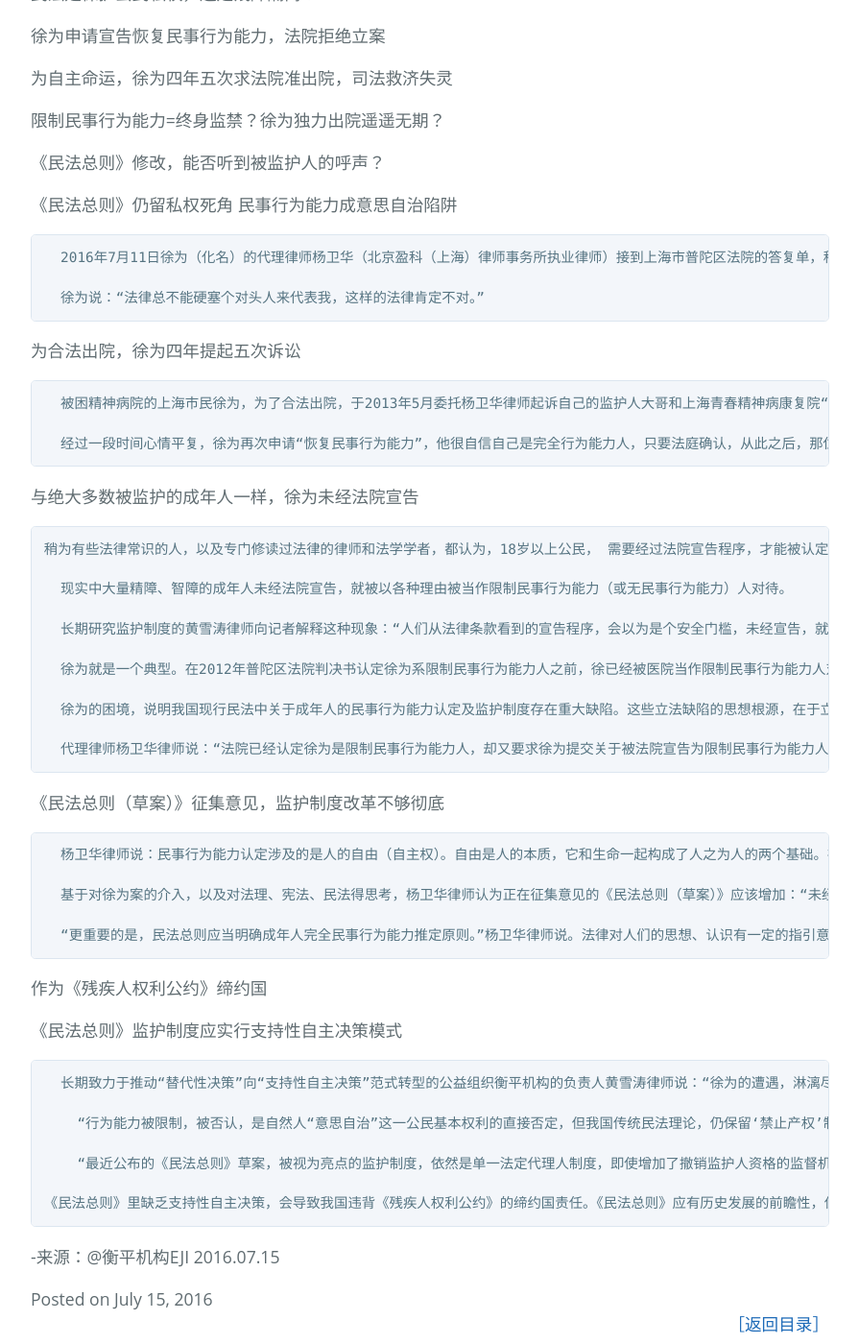
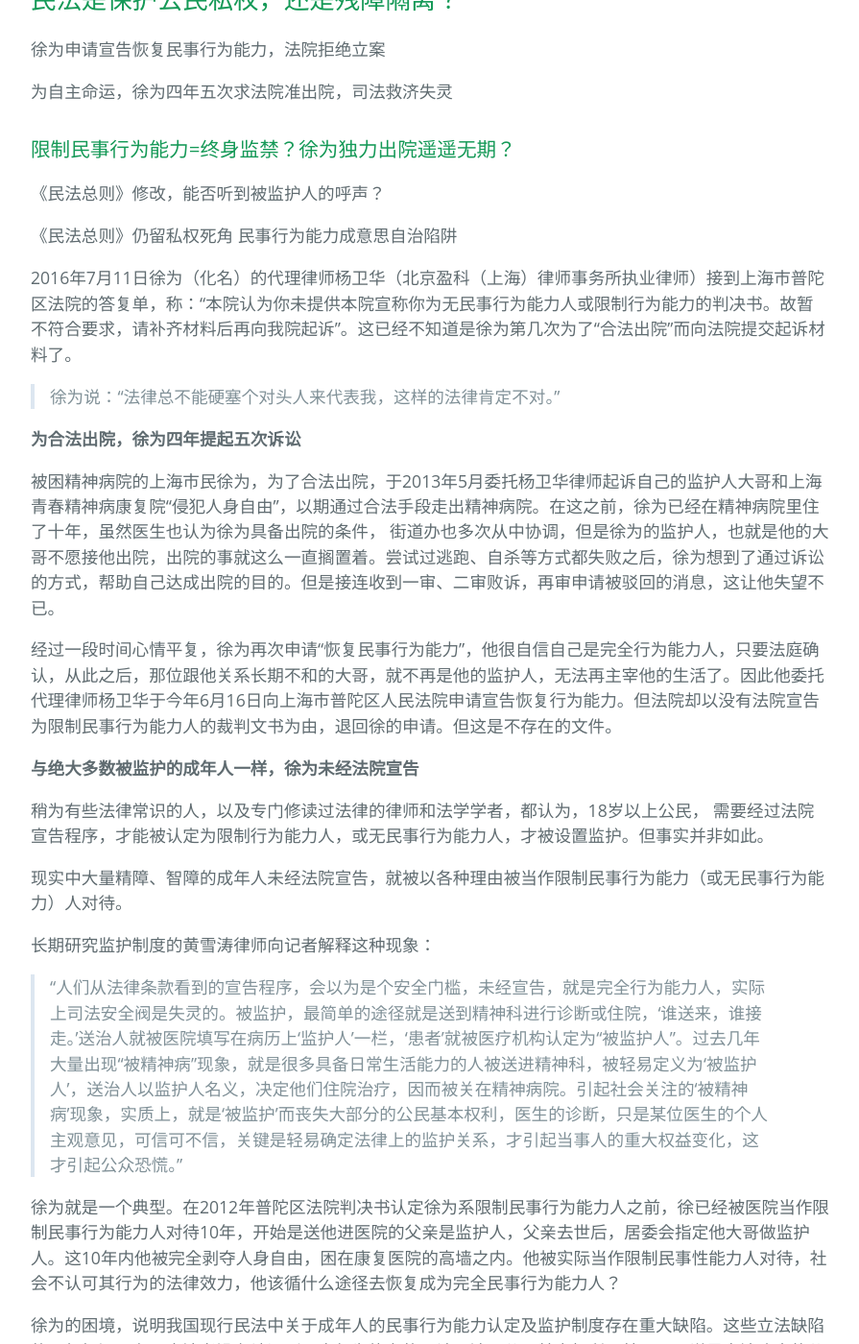
Before and after one commit to mdrights/mdrights.github.io, a Jekyll site: the page built from _posts/2016-07-15-徐为申请恢复民事行为能力遭拒.md, in a window 1280 px wide and 1400 px high, scrolled down 565 px. Shown: the whole window at 96% size, without its empty margins (192-1087 px from the left). Built offline with Jekyll 4.4.1, drawn with Linux system fonts in a browser that asks for light colours; some of the changed text lies outside the part shown.

Commit message:
refine the last post

```diff
--- a/_posts/2016-07-15-徐为申请恢复民事行为能力遭拒.md
+++ b/_posts/2016-07-15-徐为申请恢复民事行为能力遭拒.md
@@ -1,12 +1,12 @@
 ---
 ---
-民法是保护公民私权，还是残障隔离？
+## 民法是保护公民私权，还是残障隔离？
 
 徐为申请宣告恢复民事行为能力，法院拒绝立案
 
 为自主命运，徐为四年五次求法院准出院，司法救济失灵
 
-限制民事行为能力=终身监禁？徐为独力出院遥遥无期？
+### 限制民事行为能力=终身监禁？徐为独力出院遥遥无期？
 
 《民法总则》修改，能否听到被监护人的呼声？
 
@@ -14,56 +14,57 @@
 
 
 
-      2016年7月11日徐为（化名）的代理律师杨卫华（北京盈科（上海）律师事务所执业律师）接到上海市普陀区法院的答复单，称：“本院认为你未提供本院宣称你为无民事行为能力人或限制行为能力的判决书。故暂不符合要求，请补齐材料后再向我院起诉”。这已经不知道是徐为第几次为了“合法出院”而向法院提交起诉材料了。
+2016年7月11日徐为（化名）的代理律师杨卫华（北京盈科（上海）律师事务所执业律师）接到上海市普陀区法院的答复单，称：“本院认为你未提供本院宣称你为无民事行为能力人或限制行为能力的判决书。故暂不符合要求，请补齐材料后再向我院起诉”。这已经不知道是徐为第几次为了“合法出院”而向法院提交起诉材料了。
 
-      徐为说：“法律总不能硬塞个对头人来代表我，这样的法律肯定不对。”
+> 徐为说：“法律总不能硬塞个对头人来代表我，这样的法律肯定不对。”
 
 
-为合法出院，徐为四年提起五次诉讼
+**为合法出院，徐为四年提起五次诉讼**
 
-      被困精神病院的上海市民徐为，为了合法出院，于2013年5月委托杨卫华律师起诉自己的监护人大哥和上海青春精神病康复院“侵犯人身自由”，以期通过合法手段走出精神病院。在这之前，徐为已经在精神病院里住了十年，虽然医生也认为徐为具备出院的条件， 街道办也多次从中协调，但是徐为的监护人，也就是他的大哥不愿接他出院，出院的事就这么一直搁置着。尝试过逃跑、自杀等方式都失败之后，徐为想到了通过诉讼的方式，帮助自己达成出院的目的。但是接连收到一审、二审败诉，再审申请被驳回的消息，这让他失望不已。
+被困精神病院的上海市民徐为，为了合法出院，于2013年5月委托杨卫华律师起诉自己的监护人大哥和上海青春精神病康复院“侵犯人身自由”，以期通过合法手段走出精神病院。在这之前，徐为已经在精神病院里住了十年，虽然医生也认为徐为具备出院的条件， 街道办也多次从中协调，但是徐为的监护人，也就是他的大哥不愿接他出院，出院的事就这么一直搁置着。尝试过逃跑、自杀等方式都失败之后，徐为想到了通过诉讼的方式，帮助自己达成出院的目的。但是接连收到一审、二审败诉，再审申请被驳回的消息，这让他失望不已。
 
-      经过一段时间心情平复，徐为再次申请“恢复民事行为能力”，他很自信自己是完全行为能力人，只要法庭确认，从此之后，那位跟他关系长期不和的大哥，就不再是他的监护人，无法再主宰他的生活了。因此他委托代理律师杨卫华于今年6月16日向上海市普陀区人民法院申请宣告恢复行为能力。但法院却以没有法院宣告为限制民事行为能力人的裁判文书为由，退回徐的申请。但这是不存在的文件。
+经过一段时间心情平复，徐为再次申请“恢复民事行为能力”，他很自信自己是完全行为能力人，只要法庭确认，从此之后，那位跟他关系长期不和的大哥，就不再是他的监护人，无法再主宰他的生活了。因此他委托代理律师杨卫华于今年6月16日向上海市普陀区人民法院申请宣告恢复行为能力。但法院却以没有法院宣告为限制民事行为能力人的裁判文书为由，退回徐的申请。但这是不存在的文件。
 
 
-与绝大多数被监护的成年人一样，徐为未经法院宣告
+**与绝大多数被监护的成年人一样，徐为未经法院宣告**
 
-    稍为有些法律常识的人，以及专门修读过法律的律师和法学学者，都认为，18岁以上公民， 需要经过法院宣告程序，才能被认定为限制行为能力人，或无民事行为能力人，才被设置监护。但事实并非如此。
+稍为有些法律常识的人，以及专门修读过法律的律师和法学学者，都认为，18岁以上公民， 需要经过法院宣告程序，才能被认定为限制行为能力人，或无民事行为能力人，才被设置监护。但事实并非如此。
 
-      现实中大量精障、智障的成年人未经法院宣告，就被以各种理由被当作限制民事行为能力（或无民事行为能力）人对待。
+现实中大量精障、智障的成年人未经法院宣告，就被以各种理由被当作限制民事行为能力（或无民事行为能力）人对待。
 
-      长期研究监护制度的黄雪涛律师向记者解释这种现象：“人们从法律条款看到的宣告程序，会以为是个安全门槛，未经宣告，就是完全行为能力人，实际上司法安全阀是失灵的。被监护，最简单的途径就是送到精神科进行诊断或住院，‘谁送来，谁接走。’送治人就被医院填写在病历上‘监护人’一栏，‘患者’就被医疗机构认定为“被监护人”。过去几年大量出现“被精神病”现象，就是很多具备日常生活能力的人被送进精神科，被轻易定义为‘被监护人’，送治人以监护人名义，决定他们住院治疗，因而被关在精神病院。引起社会关注的‘被精神病’现象，实质上，就是‘被监护’而丧失大部分的公民基本权利，医生的诊断，只是某位医生的个人主观意见，可信可不信，关键是轻易确定法律上的监护关系，才引起当事人的重大权益变化，这才引起公众恐慌。”
+长期研究监护制度的黄雪涛律师向记者解释这种现象：
+> “人们从法律条款看到的宣告程序，会以为是个安全门槛，未经宣告，就是完全行为能力人，实际上司法安全阀是失灵的。被监护，最简单的途径就是送到精神科进行诊断或住院，‘谁送来，谁接走。’送治人就被医院填写在病历上‘监护人’一栏，‘患者’就被医疗机构认定为“被监护人”。过去几年大量出现“被精神病”现象，就是很多具备日常生活能力的人被送进精神科，被轻易定义为‘被监护人’，送治人以监护人名义，决定他们住院治疗，因而被关在精神病院。引起社会关注的‘被精神病’现象，实质上，就是‘被监护’而丧失大部分的公民基本权利，医生的诊断，只是某位医生的个人主观意见，可信可不信，关键是轻易确定法律上的监护关系，才引起当事人的重大权益变化，这才引起公众恐慌。”
 
-      徐为就是一个典型。在2012年普陀区法院判决书认定徐为系限制民事行为能力人之前，徐已经被医院当作限制民事行为能力人对待10年，开始是送他进医院的父亲是监护人，父亲去世后，居委会指定他大哥做监护人。这10年内他被完全剥夺人身自由，困在康复医院的高墙之内。他被实际当作限制民事性能力人对待，社会不认可其行为的法律效力，他该循什么途径去恢复成为完全民事行为能力人？
+徐为就是一个典型。在2012年普陀区法院判决书认定徐为系限制民事行为能力人之前，徐已经被医院当作限制民事行为能力人对待10年，开始是送他进医院的父亲是监护人，父亲去世后，居委会指定他大哥做监护人。这10年内他被完全剥夺人身自由，困在康复医院的高墙之内。他被实际当作限制民事性能力人对待，社会不认可其行为的法律效力，他该循什么途径去恢复成为完全民事行为能力人？
 
-      徐为的困境，说明我国现行民法中关于成年人的民事行为能力认定及监护制度存在重大缺陷。这些立法缺陷的思想根源，在于立法者没有认识到民事行为能力的承认，涉及公民基本权利，甚至可以说是宪法确定的公民权利。徐为案揭示出司法实践中法院认可这些“约定俗成”未经法院宣告的行为能力判定。但要推翻的时候，却申诉无门。
+徐为的困境，说明我国现行民法中关于成年人的民事行为能力认定及监护制度存在重大缺陷。这些立法缺陷的思想根源，在于立法者没有认识到民事行为能力的承认，涉及公民基本权利，甚至可以说是宪法确定的公民权利。徐为案揭示出司法实践中法院认可这些“约定俗成”未经法院宣告的行为能力判定。但要推翻的时候，却申诉无门。
 
-      代理律师杨卫华律师说：“法院已经认定徐为是限制民事行为能力人，却又要求徐为提交关于被法院宣告为限制民事行为能力人的裁判文书。那么按照普陀区法院的逻辑，徐为到底是限制民事行为能力人呢，还是未经宣告的完全民事行为能力人呢？”
+> 代理律师杨卫华律师说：“法院已经认定徐为是限制民事行为能力人，却又要求徐为提交关于被法院宣告为限制民事行为能力人的裁判文书。那么按照普陀区法院的逻辑，徐为到底是限制民事行为能力人呢，还是未经宣告的完全民事行为能力人呢？”
 
 
-《民法总则（草案）》征集意见，监护制度改革不够彻底
+*《民法总则（草案）》征集意见，监护制度改革不够彻底*
 
 
-      杨卫华律师说：民事行为能力认定涉及的是人的自由（自主权）。自由是人的本质，它和生命一起构成了人之为人的两个基础。在刑法中，我们尊崇无罪推定的原则，如果司法要剥夺一个公民的生命（死刑）或自由（徒刑或无期徒刑），刑事法律会花大量的篇幅为他建立相对完整的辩护制度和救济途径。同样是剥夺自由，否定民事行为能力、设定监护人在《民法通则》中却变得草率、零散。
+> 杨卫华律师说：民事行为能力认定涉及的是人的自由（自主权）。自由是人的本质，它和生命一起构成了人之为人的两个基础。在刑法中，我们尊崇无罪推定的原则，如果司法要剥夺一个公民的生命（死刑）或自由（徒刑或无期徒刑），刑事法律会花大量的篇幅为他建立相对完整的辩护制度和救济途径。同样是剥夺自由，否定民事行为能力、设定监护人在《民法通则》中却变得草率、零散。
 
-      基于对徐为案的介入，以及对法理、宪法、民法得思考，杨卫华律师认为正在征集意见的《民法总则（草案）》应该增加：“未经人民法院认定，任何人、任何机构不得宣布成年人为限制民事行为能力人或无民事行为能力人，不得否定成年人民事法律行为的效力。” 将行为能力宣告的权力，牢牢收回到司法机关手里，减少政府部门、民间擅自剥夺公民自主权、民事权利能力的可能性。
+基于对徐为案的介入，以及对法理、宪法、民法得思考，杨卫华律师认为正在征集意见的《民法总则（草案）》应该增加：“未经人民法院认定，任何人、任何机构不得宣布成年人为限制民事行为能力人或无民事行为能力人，不得否定成年人民事法律行为的效力。” 将行为能力宣告的权力，牢牢收回到司法机关手里，减少政府部门、民间擅自剥夺公民自主权、民事权利能力的可能性。
 
-      “更重要的是，民法总则应当明确成年人完全民事行为能力推定原则。”杨卫华律师说。法律对人们的思想、认识有一定的指引意义，通过法律规定人们可以预测自己的行为的合法性，因此在民法总则中明确“有行为能力推定规则”十分必要，它将改变人们对于“成年精障者的行为由家人（监护人）说了算”的刻板印象。
+> “更重要的是，民法总则应当明确成年人完全民事行为能力推定原则。”杨卫华律师说。法律对人们的思想、认识有一定的指引意义，通过法律规定人们可以预测自己的行为的合法性，因此在民法总则中明确“有行为能力推定规则”十分必要，它将改变人们对于“成年精障者的行为由家人（监护人）说了算”的刻板印象。
 
 
-作为《残疾人权利公约》缔约国
+*作为《残疾人权利公约》缔约国*
 
-《民法总则》监护制度应实行支持性自主决策模式
+*《民法总则》监护制度应实行支持性自主决策模式*
 
 
-      长期致力于推动“替代性决策”向“支持性自主决策”范式转型的公益组织衡平机构的负责人黄雪涛律师说：“徐为的遭遇，淋漓尽致地揭穿了限制行为能力-监护制度温情脉脉的虚伪外衣，揭示了监护制度这个被法学界视为权利保护的措施实际上是赤裸裸的权利剥夺。”
+长期致力于推动“替代性决策”向“支持性自主决策”范式转型的公益组织衡平机构的负责人黄雪涛律师说：“徐为的遭遇，淋漓尽致地揭穿了限制行为能力-监护制度温情脉脉的虚伪外衣，揭示了监护制度这个被法学界视为权利保护的措施实际上是赤裸裸的权利剥夺。”
 
-        “行为能力被限制，被否认，是自然人“意思自治”这一公民基本权利的直接否定，但我国传统民法理论，仍保留‘禁止产权’制度的历史遗毒，对行为能力被限制的成年人，设置监护人为单一的法定代理人，行使法律权利，都规定由监护人代理，而不是能力补足，让被监护人在社会支持下自主行使权利。
+> “行为能力被限制，被否认，是自然人“意思自治”这一公民基本权利的直接否定，但我国传统民法理论，仍保留‘禁止产权’制度的历史遗毒，对行为能力被限制的成年人，设置监护人为单一的法定代理人，行使法律权利，都规定由监护人代理，而不是能力补足，让被监护人在社会支持下自主行使权利。
 
-        “最近公布的《民法总则》草案，被视为亮点的监护制度，依然是单一法定代理人制度，即使增加了撤销监护人资格的监督机制，但也只是换一个垄断代理权的人，被监护人在完全独立决策与被决策两者之间，缺乏提供能力补足的‘支持性自主决策’机制。
+> “最近公布的《民法总则》草案，被视为亮点的监护制度，依然是单一法定代理人制度，即使增加了撤销监护人资格的监督机制，但也只是换一个垄断代理权的人，被监护人在完全独立决策与被决策两者之间，缺乏提供能力补足的‘支持性自主决策’机制。
 
-    《民法总则》里缺乏支持性自主决策，会导致我国违背《残疾人权利公约》的缔约国责任。《民法总则》应有历史发展的前瞻性，保障私权不应留下陷阱和死角，不应该再成为隔离残疾人融入社会的制度篱笆。”
+>《民法总则》里缺乏支持性自主决策，会导致我国违背《残疾人权利公约》的缔约国责任。《民法总则》应有历史发展的前瞻性，保障私权不应留下陷阱和死角，不应该再成为隔离残疾人融入社会的制度篱笆。”
 
 
--来源：@衡平机构EJI
+_来源：@衡平机构EJI_
  2016.07.15
```
